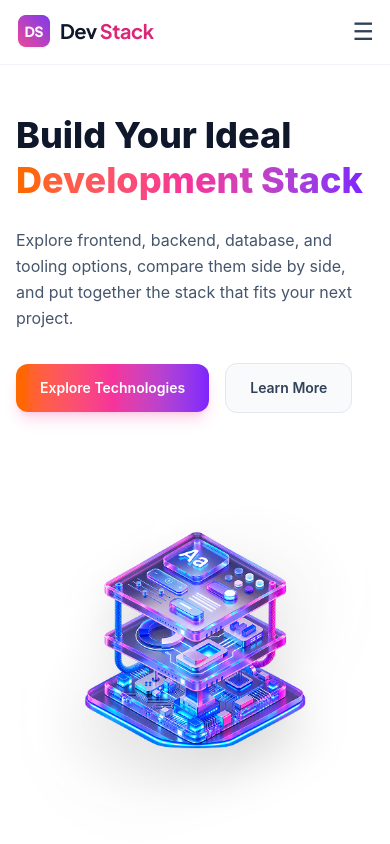
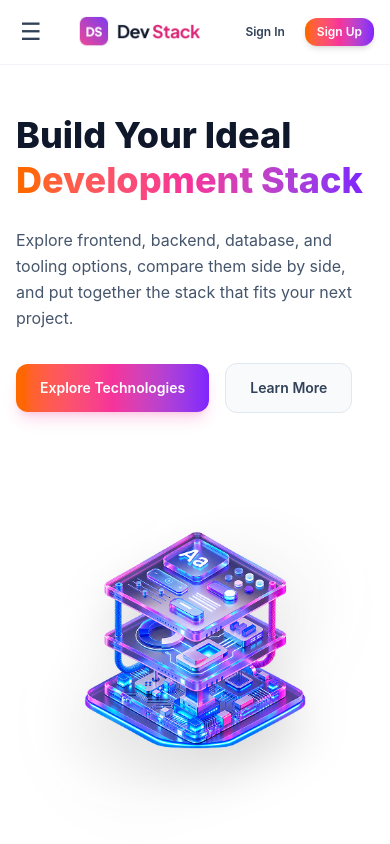
Before and after one commit to Sabbirromanbai/Assignment-5, a React (Vite) app in the folder assignment-05/: page / in a window 390 px wide. Shown: the top 844 px of the page. Built offline with nearby package versions, Linux system fonts and the light colour scheme.

Commit message:
nav var updated done

```diff
--- a/assignment-05/src/component/nav.tsx
+++ b/assignment-05/src/component/nav.tsx
@@ -2,47 +2,61 @@ import logo from "../assets/logo-text.png";
 
 export function Nav() {
   return (
-    <nav className="sticky top-0 z-50 bg-white/80 backdrop-blur-md border-b border-slate-100">
+    <nav className="sticky top-0 z-50 border-b border-slate-100 bg-white/80 backdrop-blur-md">
       <div className="mx-auto max-w-7xl px-4 sm:px-6">
         <div className="flex h-16 items-center justify-between">
-          {/* Logo */}
-          <div className="flex items-center gap-2">
-            <img src={logo} alt="DevStack Logo" className="h-9 w-auto" />
+
+          {/* Mobile Hamburger (Left - only on mobile) */}
+          <div className="flex items-center md:hidden">
+            <button
+              type="button"
+              className="cursor-pointer p-1 text-2xl text-slate-700 hover:text-slate-900"
+              aria-label="Open Menu"
+            >
+              ☰
+            </button>
           </div>
 
-          {/* Desktop Menu */}
+          {/* Logo (Desktop: Left | Mobile: Center) */}
+          <div className="flex items-center gap-2">
+            <img src={logo} alt="DevStack Logo" className="h-8 w-auto md:h-9" />
+          </div>
+
+          {/* Desktop Menu Links (Center - hidden on mobile) */}
           <div className="hidden items-center gap-8 md:flex">
             <a href="#home" className="text-sm font-semibold text-pink-600">
               Home
             </a>
-            <a href="#technologies" className="text-sm font-medium text-slate-600 hover:text-slate-900 transition-colors">
+            <a href="#technologies" className="text-sm font-medium text-slate-600 transition-colors hover:text-slate-900">
               Technologies
             </a>
-            <a href="#about" className="text-sm font-medium text-slate-600 hover:text-slate-900 transition-colors">
+            <a href="#projects" className="text-sm font-medium text-slate-600 transition-colors hover:text-slate-900">
+              Projects
+            </a>
+            <a href="#about" className="text-sm font-medium text-slate-600 transition-colors hover:text-slate-900">
               About
             </a>
-            <a href="#contact" className="text-sm font-medium text-slate-600 hover:text-slate-900 transition-colors">
+            <a href="#contact" className="text-sm font-medium text-slate-600 transition-colors hover:text-slate-900">
               Contact
             </a>
           </div>
 
-          {/* Auth Buttons */}
-          <div className="hidden items-center gap-3 md:flex">
-            <button type="button" className="px-4 py-2 text-sm font-semibold text-slate-700 hover:text-slate-900 cursor-pointer">
+          {/* Both Buttons on Right (Sign In & Sign Up) */}
+          <div className="flex items-center gap-2 sm:gap-3">
+            <button
+              type="button"
+              className="cursor-pointer rounded-xl px-3 py-1.5 text-xs font-semibold text-slate-700 transition-colors hover:text-slate-900 sm:px-4 sm:py-2 sm:text-sm"
+            >
               Sign In
             </button>
             <button
               type="button"
-              className="rounded-xl bg-gradient-to-r from-orange-500 via-pink-500 to-violet-600 px-5 py-2 text-sm font-semibold text-white shadow-md hover:opacity-90 transition-all cursor-pointer"
+              className="cursor-pointer rounded-xl bg-gradient-to-r from-orange-500 via-pink-500 to-violet-600 px-3 py-1.5 text-xs font-semibold text-white shadow-md transition-all hover:opacity-90 sm:px-4 sm:py-2 sm:text-sm"
             >
               Sign Up
             </button>
           </div>
 
-          {/* Mobile Menu Icon */}
-          <button type="button" className="text-2xl text-slate-700 md:hidden">
-            ☰
-          </button>
         </div>
       </div>
     </nav>
```
